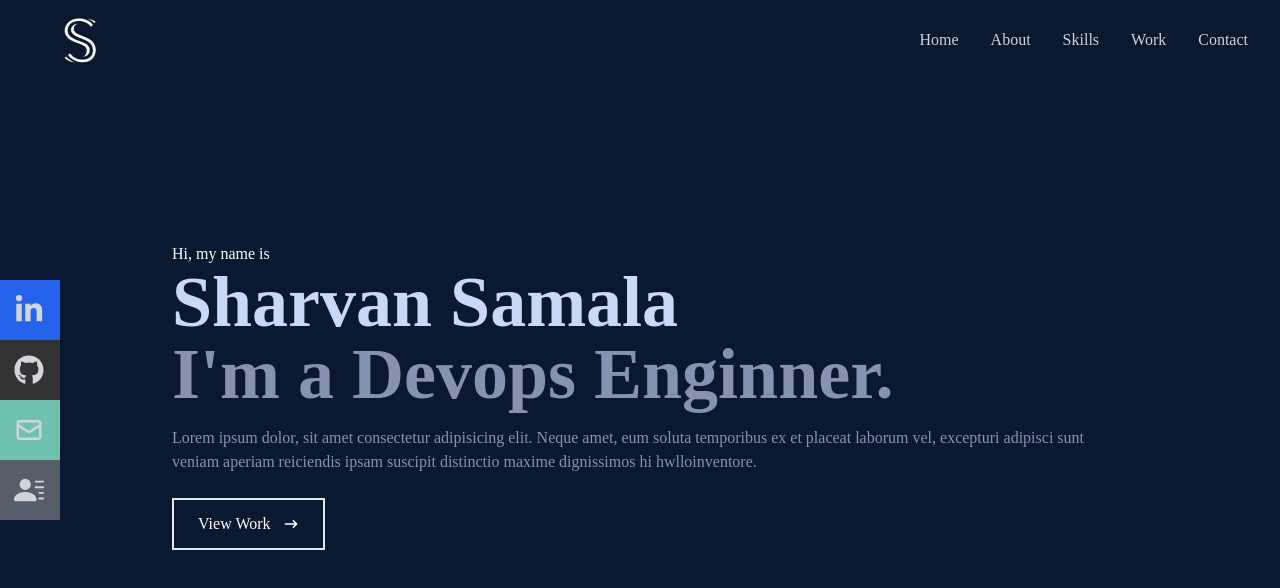
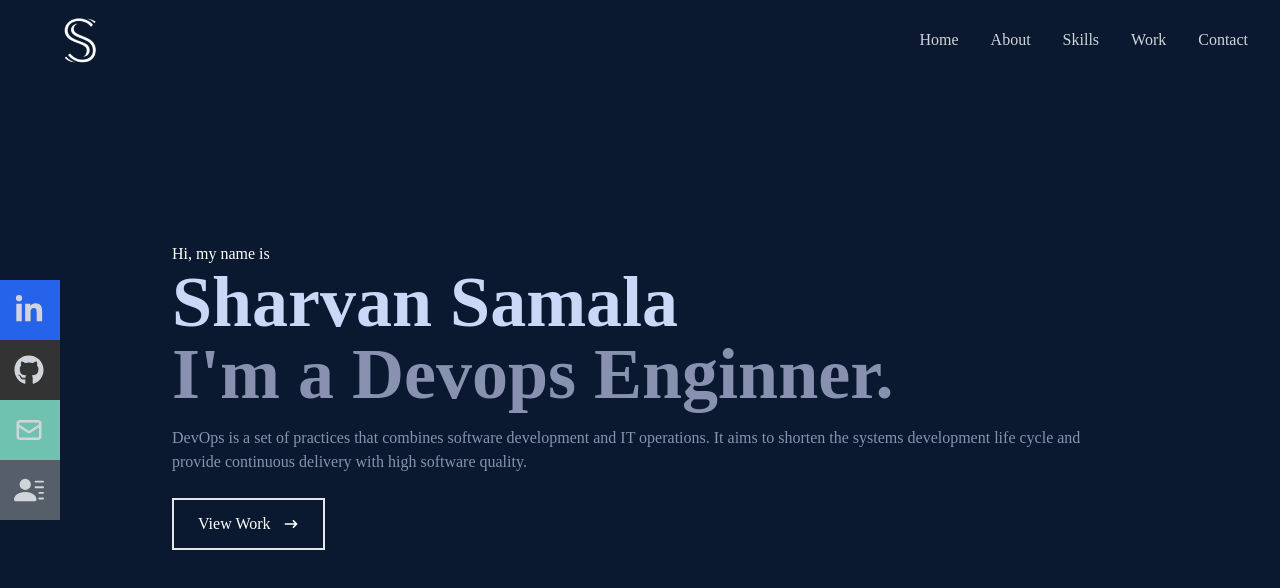
Before and after one commit to Sharvansamala/portfolio, a React (Create React App) app: page / in a window 1280 px wide. Shown: the top 588 px of the page. Built offline with nearby package versions, Linux system fonts and the light colour scheme.

Commit message:
Update Home.jsx

```diff
--- a/src/components/Home.jsx
+++ b/src/components/Home.jsx
@@ -10,10 +10,9 @@ const Home = () => {
                 <p className='text-white'>Hi, my name is</p>
                 <h1 className='text-4xl sm:text-7xl font-bold text-[#ccd6f6]'>Sharvan Samala</h1>
                 <h2 className='text-4xl sm:text-7xl font-bold text-[#8892b0]'>I'm a Devops Enginner.</h2>
-                <p className='text-[#8992b0] py-4 max-w-700px'>Lorem ipsum dolor, sit amet consectetur adipisicing elit. Neque amet,
-                    eum soluta temporibus ex et placeat laborum vel, excepturi adipisci
-                    sunt veniam aperiam reiciendis ipsam suscipit distinctio maxime
-                    dignissimos hi hwlloinventore.</p>
+                <p className='text-[#8992b0] py-4 max-w-700px'>DevOps is a set of practices that combines software development and IT operations.
+                            It aims to shorten the systems development life cycle and provide continuous delivery
+                            with high software quality.</p>
                 <div>
                     <button className='text-white group border-2 px-6 py-3 my-2 flex items-center hover:bg-[#15434e] hover:border-[#15434e]' >
                     <Link className='group' to="work" smooth={true} duration={500} >
```
